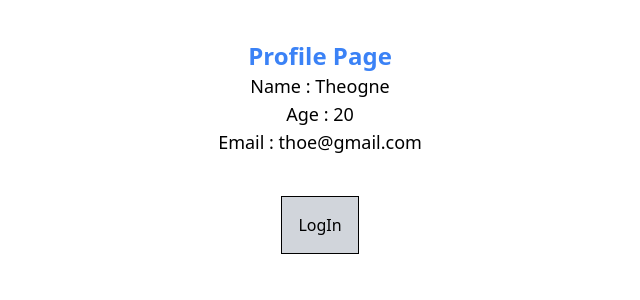
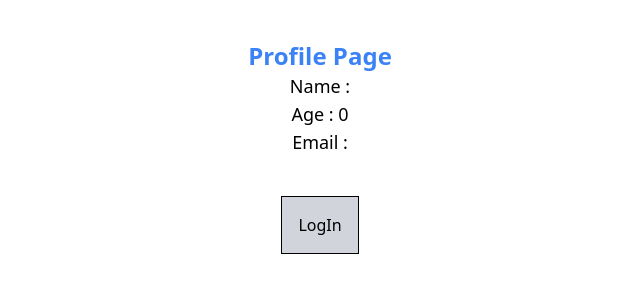
Before and after one commit to Theogene120/react-routing, a React (Vite) app: page / in a window 1280 px wide. Shown: the top 300 px of the page, without its empty margins (320-960 px from the left). Built offline with nearby package versions, Linux system fonts and the light colour scheme.

Commit message:
change on global state

```diff
--- a/src/feactures/user.js
+++ b/src/feactures/user.js
@@ -2,12 +2,17 @@ import { createSlice } from "@reduxjs/toolkit";
 
 export const userSlice = createSlice({
     name: 'user',
-    initialState: {value: {name: 'Theogne', age: 20, email: 'thoe@gmail.com'}},
+    initialState: {value: {name: '', age: 0, email: ''}},
     reducers: {
         login: (state, action) => {
             state.value = action.payload
+        },
+        logout: (state, action) => {
+            state.value = {name: '', age: 0, email: ''}
         }
     }
 })
 
+export const {login, logout} = userSlice.actions
+
 export default userSlice.reducer
```
